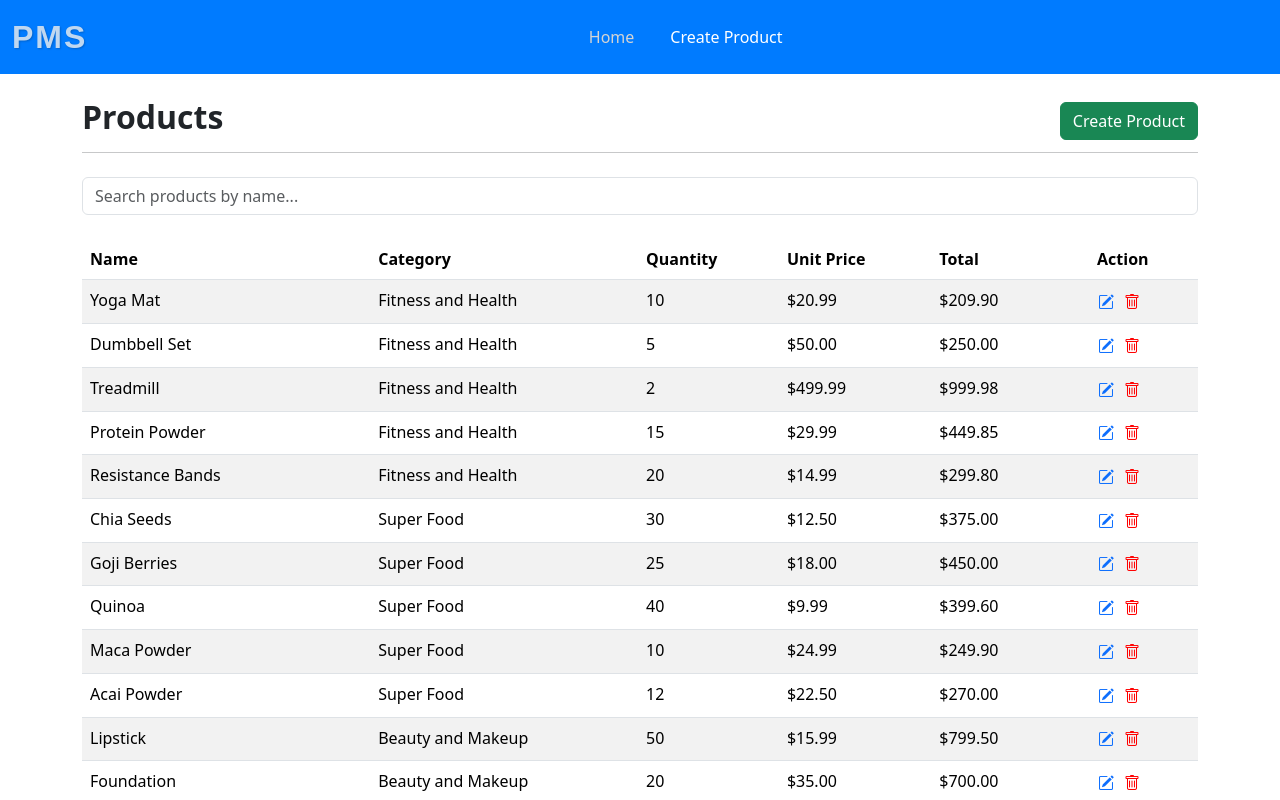
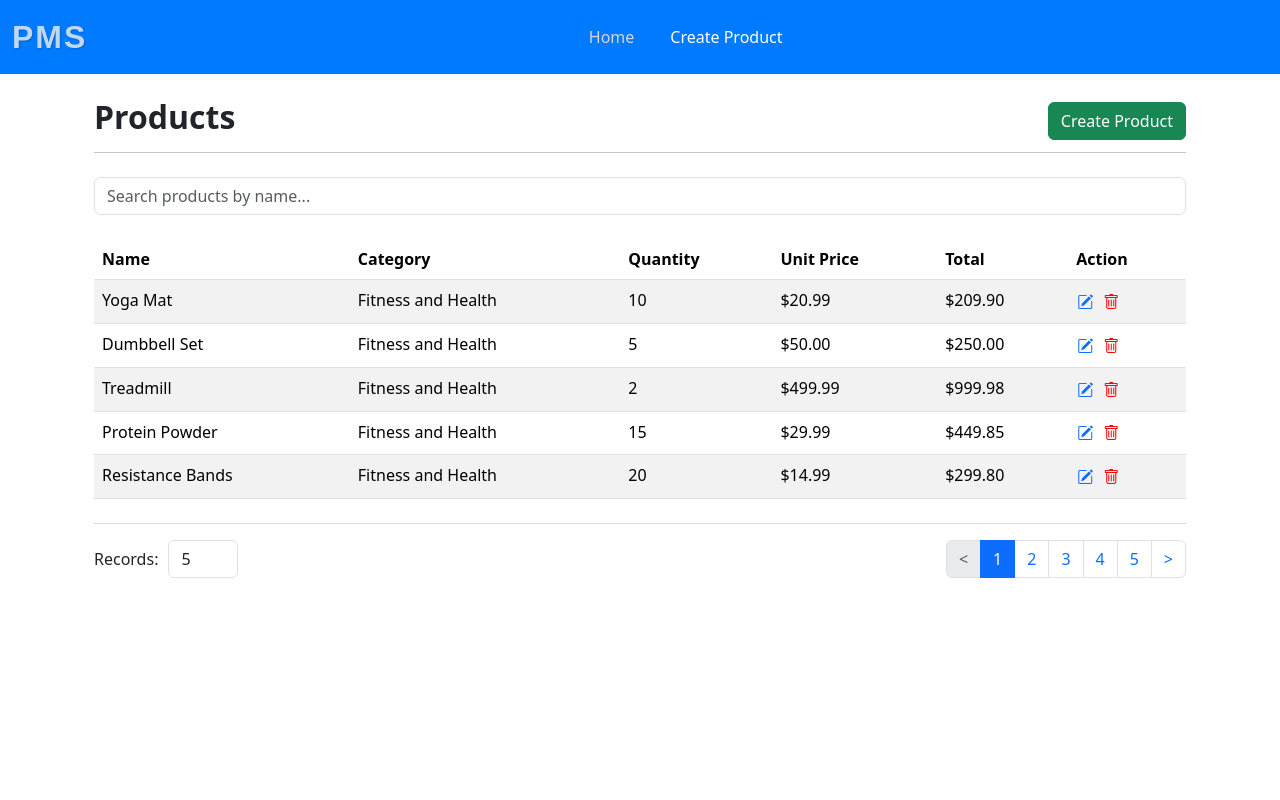
Before and after one commit to TasinTahmid/product-management, an Angular app: page /home in a window 1280 px wide. Shown: the top 800 px of the page. Built offline with nearby package versions, Linux system fonts and the light colour scheme.

Commit message:
Search and pagination done, working on dynamic dropdown for categories

```diff
--- a/src/app/products/add-product/add-product.component.html
+++ b/src/app/products/add-product/add-product.component.html
@@ -1,4 +1,7 @@
-<div class="header d-flex justify-content-center align-items-center mt-4">
+<div class="container mt-4">
+  <div class="row justify-content-center">
+    <div class="col-12 col-md-9 col-lg-7">
+      <div class="header text-center">
         <h3 class="fw-bold">
           {{ isEditMode ? "Update Product" : "Create New Product" }}
         </h3>
@@ -37,14 +40,32 @@
           <select
             class="form-select"
             id="productCategory"
-      [(ngModel)]="product.category"
+            [(ngModel)]="selectedCategory"
+            (change)="onCategoryChange($event)"
             name="category"
           >
-      <option selected [ngValue]="">Select a category</option>
+            <option selected [ngValue]="''">Select a category</option>
             <option *ngFor="let category of categories" [value]="category">
               {{ category }}
             </option>
+            <option value="add-new">Add New Category</option>
           </select>
+        </div>
+        <div *ngIf="isAddingNewCategory" class="mt-3">
+          <div class="input-group">
+            <input
+              type="text"
+              class="form-control"
+              [(ngModel)]="newCategory"
+              placeholder="Enter new category"
+              (keyup.enter)="addNewCategory()"
+            />
+            <div class="input-group-append">
+              <button class="btn btn-primary ml-2" (click)="addNewCategory()">
+                Add
+              </button>
+            </div>
+          </div>
         </div>
 
         <!-- Quantity Number Input -->
@@ -74,6 +95,7 @@
           />
         </div>
 
+        <!-- Create Date Input -->
         <div class="mb-3">
           <label for="productCreateDate" class="form-label">Create Date</label>
           <input
@@ -93,3 +115,6 @@
           </button>
         </div>
       </form>
+    </div>
+  </div>
+</div>
--- a/src/app/products/add-product/add-product.component.ts
+++ b/src/app/products/add-product/add-product.component.ts
@@ -12,7 +12,7 @@ import { v4 as uuidv4 } from 'uuid';
   standalone: true,
   imports: [CommonModule, FormsModule],
   templateUrl: './add-product.component.html',
-  styleUrls: ['./add-product.component.css'], // Corrected typo: 'styleUrl' to 'styleUrls'
+  styleUrls: ['./add-product.component.css'],
 })
 export class AddProductComponent implements OnInit {
   categories: string[] = [];
@@ -23,9 +23,12 @@ export class AddProductComponent implements OnInit {
     category: '',
     quantity: 0,
     unitPrice: 0,
-    createdAt: new Date().toISOString(), // Default to today's date
+    createdAt: new Date().toISOString(),
   };
   isEditMode = false;
+  selectedCategory: string = '';
+  newCategory: string = '';
+  isAddingNewCategory: boolean = false;
 
   constructor(
     private productService: ProductService,
@@ -42,6 +45,24 @@ export class AddProductComponent implements OnInit {
         this.loadProduct(params['id']);
       }
     });
+  }
+
+  onCategoryChange(event: any) {
+    if (event.target.value === 'add-new') {
+      this.isAddingNewCategory = true;
+      this.selectedCategory = ''; // Reset selected category
+    } else {
+      this.isAddingNewCategory = false;
+    }
+  }
+
+  addNewCategory() {
+    if (this.newCategory.trim()) {
+      this.categories.push(this.newCategory);
+      this.selectedCategory = this.newCategory; // Automatically select the newly added category
+      this.newCategory = ''; // Reset the new category input
+      this.isAddingNewCategory = false;
+    }
   }
 
   loadProduct(id: string): void {
--- a/src/app/products/product-list/product-list.component.html
+++ b/src/app/products/product-list/product-list.component.html
@@ -1,4 +1,7 @@
-<div class="header d-flex justify-content-between align-items-center mt-4">
+<div class="container mt-4">
+  <div class="row justify-content-center">
+    <div class="col-12 col-md-11 col-lg-12">
+      <div class="header d-flex justify-content-between align-items-center">
         <h2 class="fw-bold">Products</h2>
         <button class="btn btn-success" (click)="navigateToNewProduct()">
           Create Product
@@ -12,7 +15,7 @@
           class="form-control"
           placeholder="Search products by name..."
           [(ngModel)]="searchTerm"
-    (ngModelChange)="filterProducts()"
+          (ngModelChange)="onProductSearch()"
         />
       </div>
 
@@ -28,7 +31,7 @@
           </tr>
         </thead>
         <tbody>
-    <tr *ngFor="let product of products">
+          <tr *ngFor="let product of productsToDisplay">
             <td>{{ product.name }}</td>
             <td>{{ product.category }}</td>
             <td>{{ product.quantity }}</td>
@@ -42,7 +45,7 @@
                 ></i>
               </button>
               <button class="btn btn-link p-0 ms-2" style="color: red">
-          <i class="bi bi-trash" (click)="delelteProduct(product.id)"></i>
+                <i class="bi bi-trash" (click)="deleteProduct(product.id)"></i>
               </button>
             </td>
           </tr>
@@ -55,22 +58,56 @@
         <div
           class="rows-per-page d-flex justify-content-start align-items-center w-40"
         >
-    <label for="rows">Records</label>
+          <label for="rows">Records:</label>
           <input
             type="number"
             id="rows"
+            [value]="productRangePerPage"
+            (input)="onProductRangeChange($event)"
             min="1"
             class="form-control custom-width"
             placeholder="10"
           />
         </div>
-  <div class="pagination d-flex justify-content-start align-items-center pt-3">
+        <div
+          class="pagination d-flex justify-content-start align-items-center pt-3"
+        >
           <ul class="pagination">
-      <li class="page-item"><a class="page-link" href="#">Previous</a></li>
-      <li class="page-item active"><a class="page-link" href="#">1</a></li>
-      <li class="page-item"><a class="page-link" href="#">2</a></li>
-      <li class="page-item"><a class="page-link" href="#">3</a></li>
-      <li class="page-item"><a class="page-link" href="#">Next</a></li>
+            <li
+              class="page-item"
+              [class.disabled]="currentPage === 1"
+              (click)="
+                currentPage > 1 && onPageChange(currentPage - 1);
+                $event.preventDefault()
+              "
+            >
+              <a class="page-link" href="#">&lt;</a>
+            </li>
+            <li
+              class="page-item"
+              [class.active]="currentPage === i + 1"
+              *ngFor="let i of totalPagesArray; let index = index"
+            >
+              <a
+                class="page-link"
+                href="#"
+                (click)="onPageChange(i + 1); $event.preventDefault()"
+                >{{ i + 1 }}</a
+              >
+            </li>
+            <li
+              class="page-item"
+              [class.disabled]="currentPage === totalPages"
+              (click)="
+                currentPage < totalPages && onPageChange(currentPage + 1);
+                $event.preventDefault()
+              "
+            >
+              <a class="page-link" href="#">></a>
+            </li>
           </ul>
         </div>
       </div>
+    </div>
+  </div>
+</div>
--- a/src/app/products/product-list/product-list.component.ts
+++ b/src/app/products/product-list/product-list.component.ts
@@ -13,19 +13,64 @@ import { Router } from '@angular/router';
   styleUrl: './product-list.component.css',
 })
 export class ProductListComponent implements OnInit {
-  products: Product[] = [];
+  productList: Product[] = [];
+  productsToDisplay: Product[] = [];
   searchTerm: string = '';
+  currentPage: number = 1;
+  productRangePerPage: number = 5;
 
   constructor(private productService: ProductService, private router: Router) {}
 
   ngOnInit(): void {
-    this.products = this.productService.getProducts();
+    this.productList = this.productService.getProducts();
+    this.updateProductsToDisplay();
   }
 
-  filterProducts(): void {
-    this.products = this.products.filter((product) =>
+  updateProductsToDisplay(): void {
+    // let filteredProducts = this.products.filter((product) =>
+    //   product.name.toLowerCase().includes(this.searchTerm.toLowerCase())
+    // );
+    const startIndex = (this.currentPage - 1) * this.productRangePerPage;
+    const endIndex = startIndex + this.productRangePerPage;
+
+    // const safeProductRange = Math.min(this.productRangePerPage, this.products.length);
+
+    this.productsToDisplay = this.productList.slice(startIndex, endIndex);
+  }
+
+  onProductRangeChange(event: Event): void {
+    const inputElement = event.target as HTMLInputElement;
+    const newRange = inputElement?.value
+      ? parseInt(inputElement.value, 10)
+      : this.productRangePerPage;
+    this.productRangePerPage = newRange;
+    this.currentPage = 1;
+    this.updateProductsToDisplay();
+  }
+  onPageChange(newPage: number): void {
+    this.currentPage = newPage;
+    this.updateProductsToDisplay();
+  }
+
+  onProductSearch(): void {
+    if (this.searchTerm === '') {
+      this.updateProductsToDisplay();
+      return;
+    }
+
+    this.productsToDisplay = this.productList.filter((product) =>
       product.name.toLowerCase().includes(this.searchTerm.toLowerCase())
     );
+  }
+
+  get totalPages(): number {
+    return Math.ceil(this.productList.length / this.productRangePerPage);
+  }
+
+  get totalPagesArray(): number[] {
+    return Array(this.totalPages)
+      .fill(0)
+      .map((_, i) => i);
   }
 
   calculateTotal(product: Product): number {
@@ -40,8 +85,8 @@ export class ProductListComponent implements OnInit {
     this.router.navigate([`/products/${id}`]);
   }
 
-  delelteProduct(id: string): void {
+  deleteProduct(id: string): void {
     this.productService.deleteProduct(id);
-    this.products = this.productService.getProducts();
+    this.productList = this.productService.getProducts();
   }
 }
```
Lines whose indentation alone changed are shown as unchanged.
